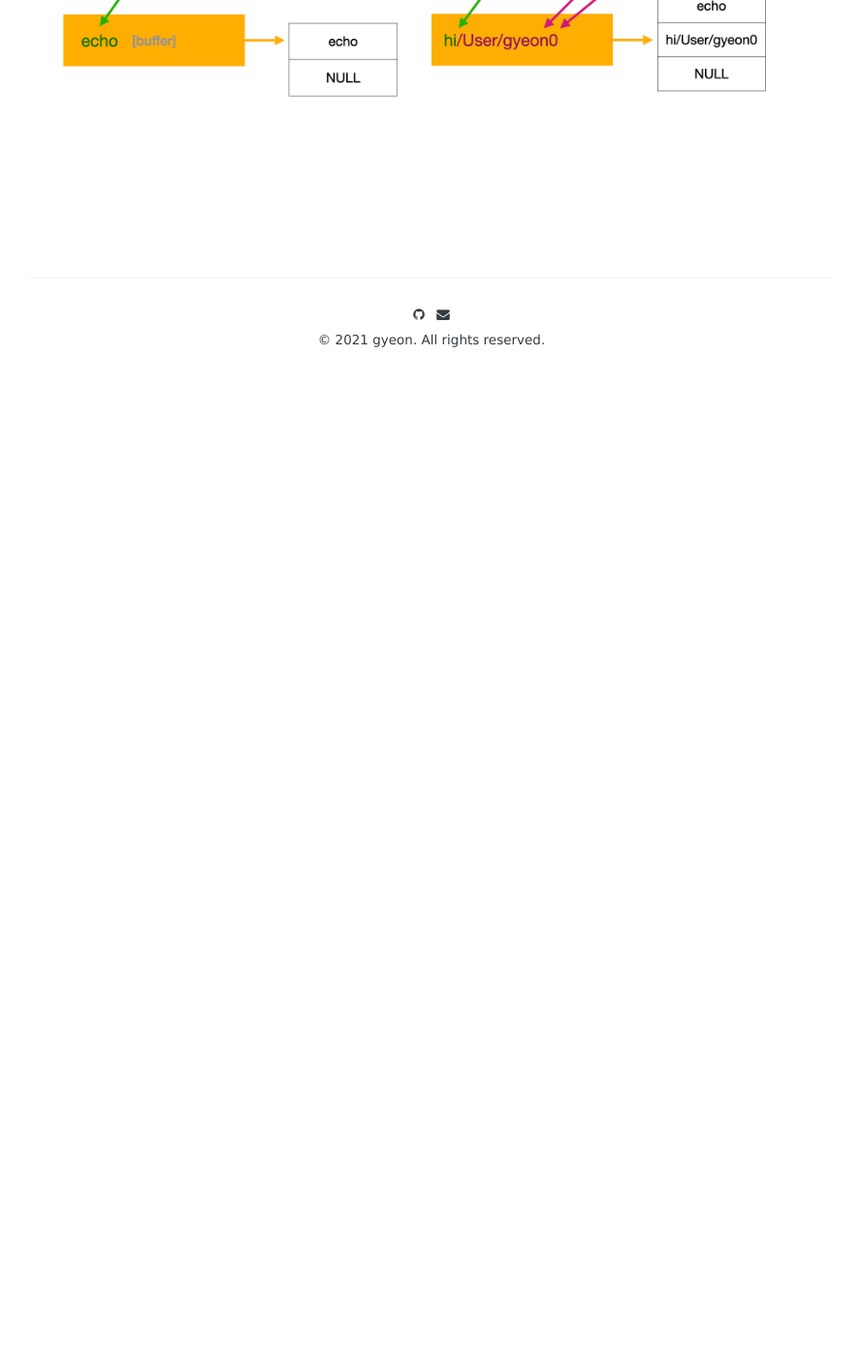
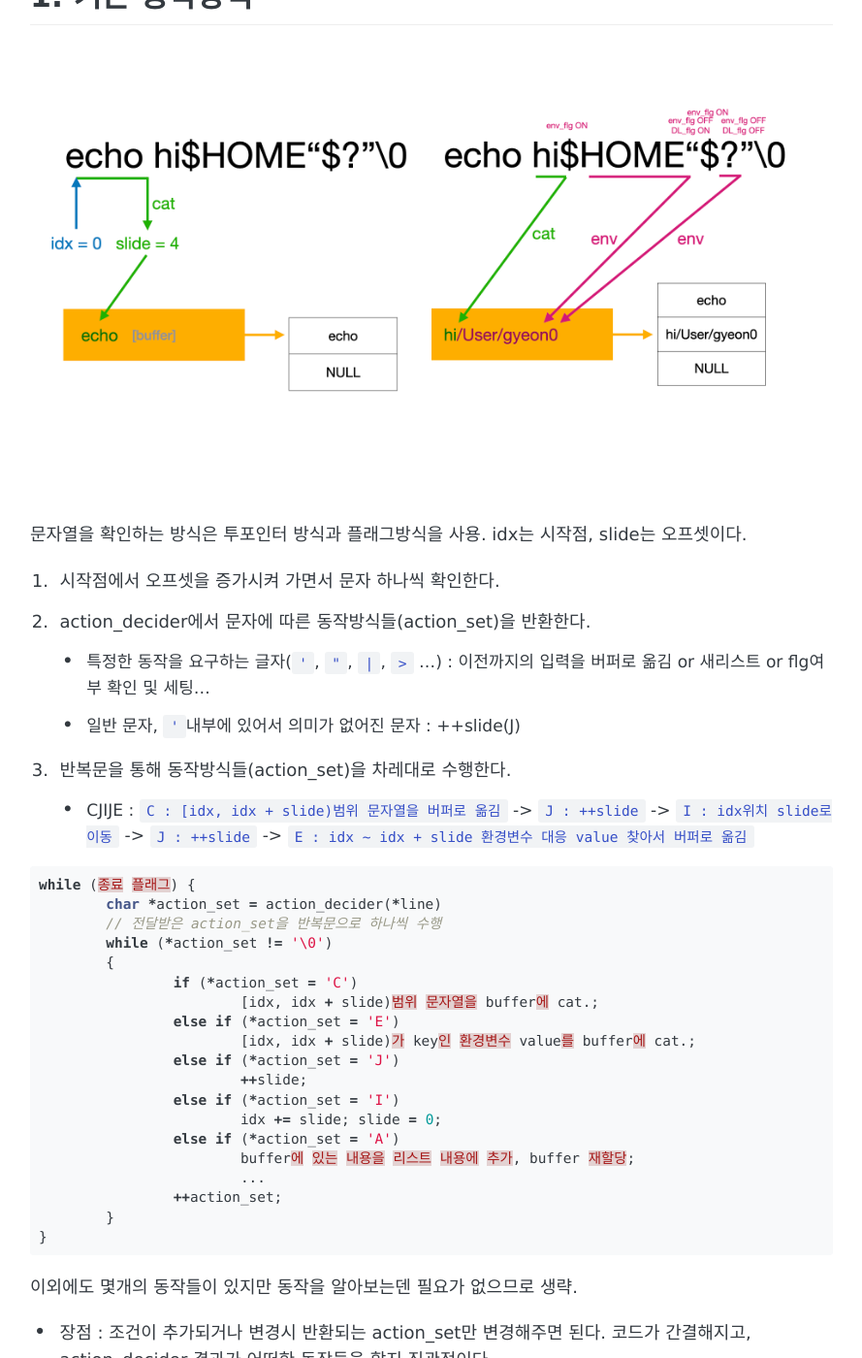
Before and after one commit to gyujun9403/gyujun9403.github.io, a Jekyll site: the page built from _posts/2021-01-26-minishell-parsingFIN.md, in a window 1280 px wide and 1400 px high, scrolled down 525 px. Shown: the whole window at 97% size, without its empty margins (195-1084 px from the left). Built offline with Jekyll 4.4.1, drawn with Linux system fonts in a browser that asks for light colours; some web fonts are replaced; comment, search, counter and statistics services are not loaded; before the commit the page ends 976 px from its top, so only the background shows below that; some of the changed text lies outside the part shown.

Commit message:
파싱 및 파이프 구현 내용 작성

````diff
--- a/_posts/2021-01-26-minishell-parsingFIN.md
+++ b/_posts/2021-01-26-minishell-parsingFIN.md
@@ -7,4 +7,60 @@ tags: [42seoul, minishell]
 comments: true
 share: true
 ---
+
+# Parsing
+근 2달간 미니셸 과제를 하면거 가장 오랜시간 고민했던건 파싱부이다(사실 아직도 완벽하지 않다). 해당 포스트에선 파싱을 처리하면서 어떠한 (자랑하고싶은)개념을 사용했는지, 이후에 어떤개념을 통해 이를 개량할수 있는지 적어보고자한다.
+## 1. 기본 동작방식
 ![img](/images/[minishell]parsing.001.jpeg)
+문자열을 확인하는 방식은 투포인터 방식과 플래그방식을 사용.
+idx는 시작점, slide는 오프셋이다.
+1. 시작점에서 오프셋을 증가시켜 가면서 문자 하나씩 확인한다.
+2. action_decider에서 문자에 따른 동작방식들(action_set)을 반환한다.
+	- 특정한 동작을 요구하는 글자(`'`, `"`, `|`, `>` ...) : 이전까지의 입력을 버퍼로 옮김 or 새리스트 or flg여부 확인 및 세팅...
+	- 일반 문자, `'`내부에 있어서 의미가 없어진 문자 : ++slide(J)
+3. 반복문을 통해 동작방식들(action_set)을 차레대로 수행한다.
+	- CJIJE : `C : [idx, idx + slide)범위 문자열을 버퍼로 옮김` -> `J : ++slide` -> `I : idx위치 slide로 이동` -> `J : ++slide` -> `E : idx ~ idx + slide 환경변수 대응 value 찾아서 버퍼로 옮김`
+
+
+```cpp
+while (종료 플래그) {
+	char *action_set = action_decider(*line)
+	// 전달받은 action_set을 반복문으로 하나씩 수행
+	while (*action_set != '\0')
+	{
+		if (*action_set = 'C')
+			[idx, idx + slide)범위 문자열을 buffer에 cat.;
+		else if (*action_set = 'E')
+			[idx, idx + slide)가 key인 환경변수 value를 buffer에 cat.;
+		else if (*action_set = 'J')
+			++slide;
+		else if (*action_set = 'I')
+			idx += slide; slide = 0;
+		else if (*action_set = 'A')
+			buffer에 있는 내용을 리스트 내용에 추가, buffer 재할당;
+			...
+		++action_set;
+	}
+}
+```
+이외에도 몇개의 동작들이 있지만 동작을 알아보는덴 필요가 없으므로 생략.
+
+- 장점 : 조건이 추가되거나 변경시 반환되는 action_set만 변경해주면 된다. 코드가 간결해지고, action_decider 결과가 어떠한 동작들을 할지 직관적이다.
+- 단점 : action_set을 할당할 추가적인 공간 필요.
+
+## 2. 동작 결정(action_decider)
+해당 부분에서는 action_decider에 정적 변수 flgs를 사용하여, 플래그들은 ON/OFF 했다.
+
+이때 flg의 종류는 `'`, `"`, `$`, 리다이렉션이 있고, 각 플래그는 flgs에 bit형태(`0b0001`, `0b0010`...)로 비트 연산되어 저장된다.
+
+이러한 형태를 취한 이유는
+1. `'`, `"`내부에 있는 글자들은 의미가 달라지기 때문에 이전에 들어온 이전에 이러한 문자들이 들어왔는지 저장할 필요가 있다.
+2. `"`내부에서는 `$`를 사용할수 있고, 리다이렉션할 파일 이름도 `'`, `"`를 사용하는 것 등 플래그가 중첩될수 있기 때문이다.
+
+
+구현한 동작 예시(일부)
+- ex: `'`flg ON 상태에서 `space`, `$`등
+	- -> 일반문자로 취급하여 `J`(++slide)동작 반환
+- ex: `"`flg ON 상태에서 `$`입력
+	- -> `$`flg ON
+	- -> `CJI`(`[idx ~ idx + slide)`문자열을 buffer에 이어붙임, `++slide`, `idx`이동)동작들을 반환
````
Also changed, not shown: _posts/2021-01-16-minishell-pipe_and_redirections.md (+10 -7 lines), _posts/2022-01-14-minishell-redirections.md (+1 -2 lines).
